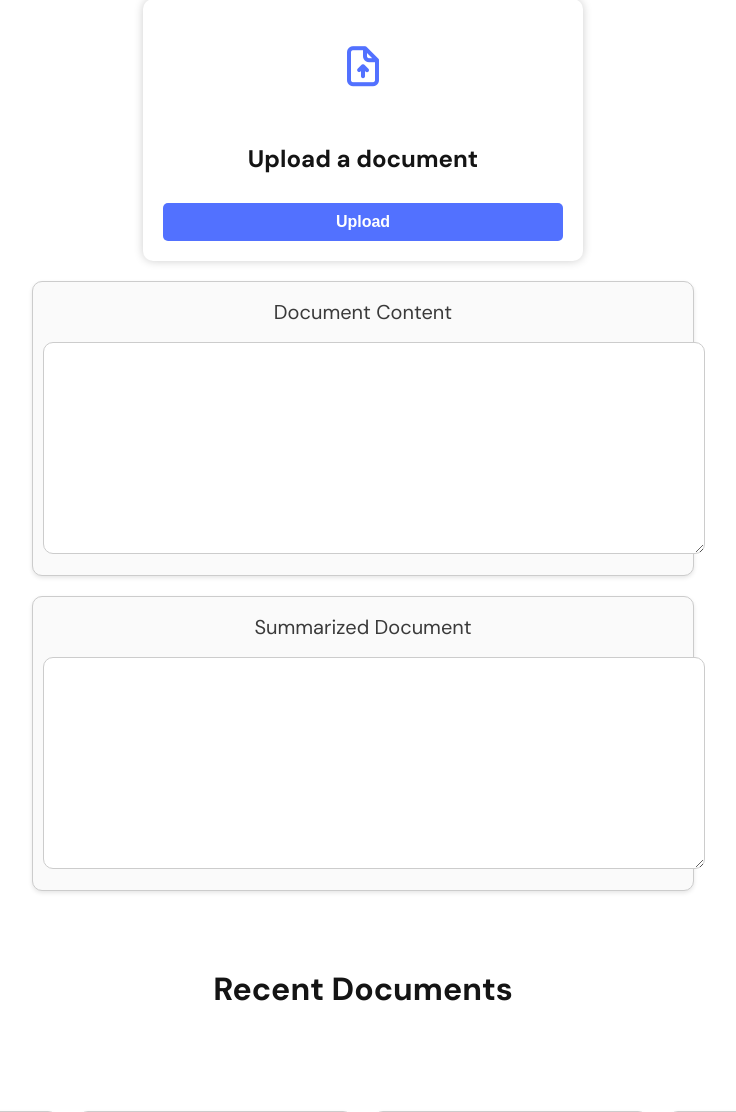
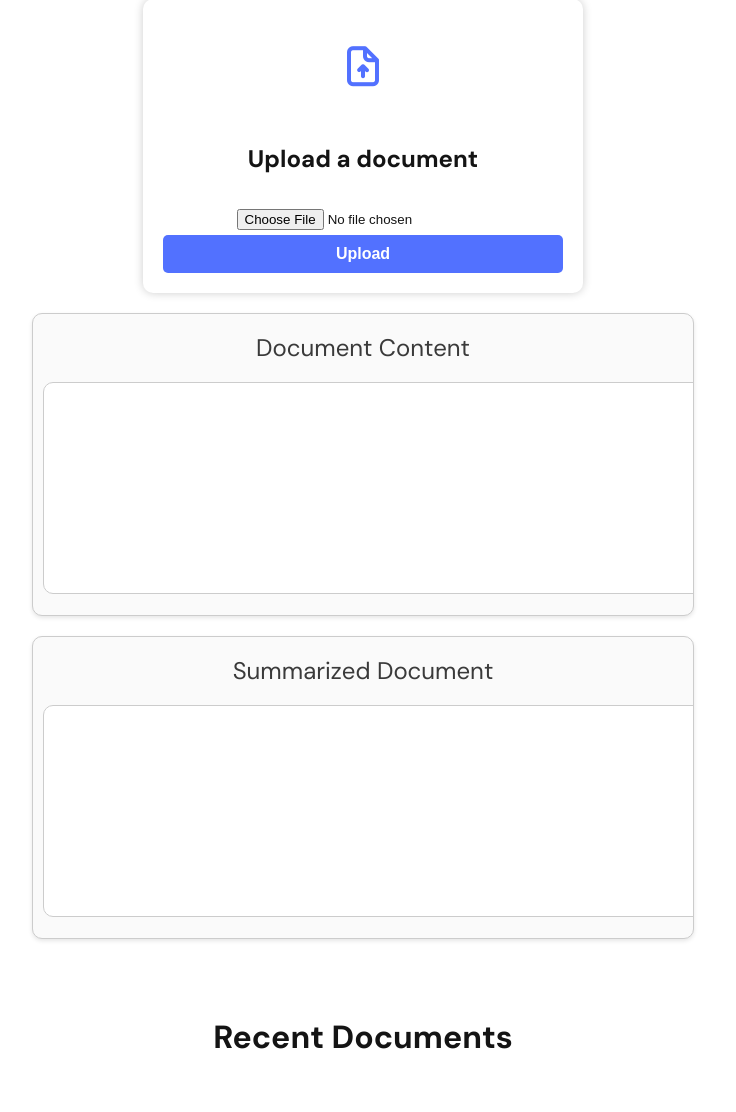
Before and after one commit to dheerazsah/Final-Year-Project-Paperlify, a Django app: page /dashboard in a window 1280 px wide. Shown: the part 268-1380 px from the top of the page, without its empty margins (277-1013 px from the left). Run offline with Django 4.2, Linux system fonts and the light colour scheme.

Commit message:
Update: CSS style and Show File
In this push, I've continued to refine the dashboard.

```diff
--- a/Paperlify/static/dashstyle.css
+++ b/Paperlify/static/dashstyle.css
@@ -101,9 +101,6 @@ body {
     margin: 20px 0;
 }
 
-input[type="file"] {
-    display: none;
-}
 
 #file-name {
     margin-top: 10px;
@@ -178,30 +175,37 @@ input[type="file"] {
 
 /* Editor Box */
 .editor-box {
-    width: 50%; /* Set the width as desired */
+    width: 50%;
     margin: 20px auto;
     background-color: var(--color-gray-100);
     border: 1px solid #ccc;
     border-radius: var(--br);
     padding: var(--padding);
     box-shadow: 0 2px 4px rgba(0, 0, 0, 0.1);
+    overflow: hidden; /* Ensure text doesn't overflow */
 }
 
+
 .editor-title {
-    font-size: 1.25rem;
+    font-size: var(--h2-normal-size);
     margin-bottom: var(--gap);
     text-align: center;
     color: var(--color-darkslategray);
 }
 
+/* Editor Textarea */
 .editor-box textarea {
     width: 100%;
+    height: 100%;
     border: 1px solid #ccc;
     border-radius: var(--br);
     padding: var(--padding);
     font-size: var(--body1-normal-size);
     color: var(--color-darkslategray);
+    resize: none;
+    overflow: auto; /* Add scrollbars when needed */
 }
+
 
 
 /* Responsive Styles*/
```
